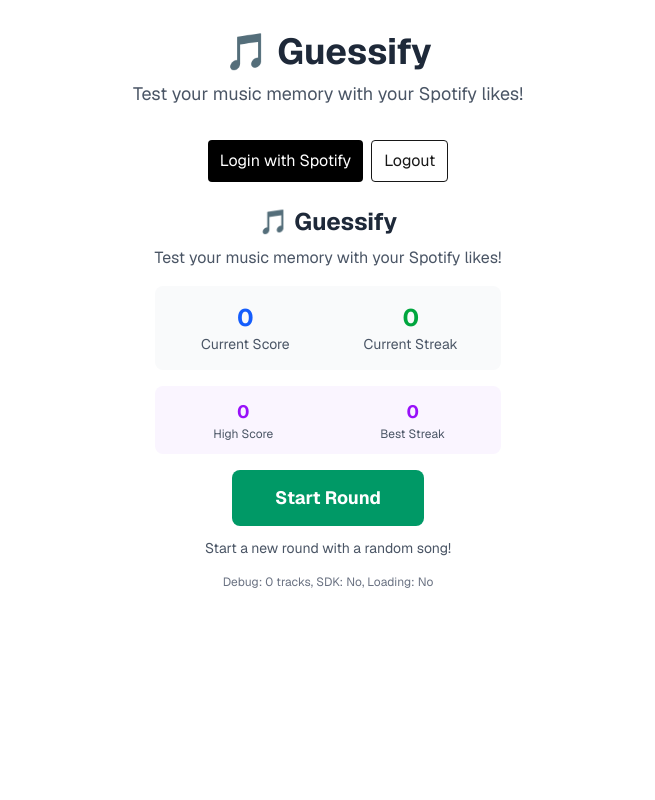
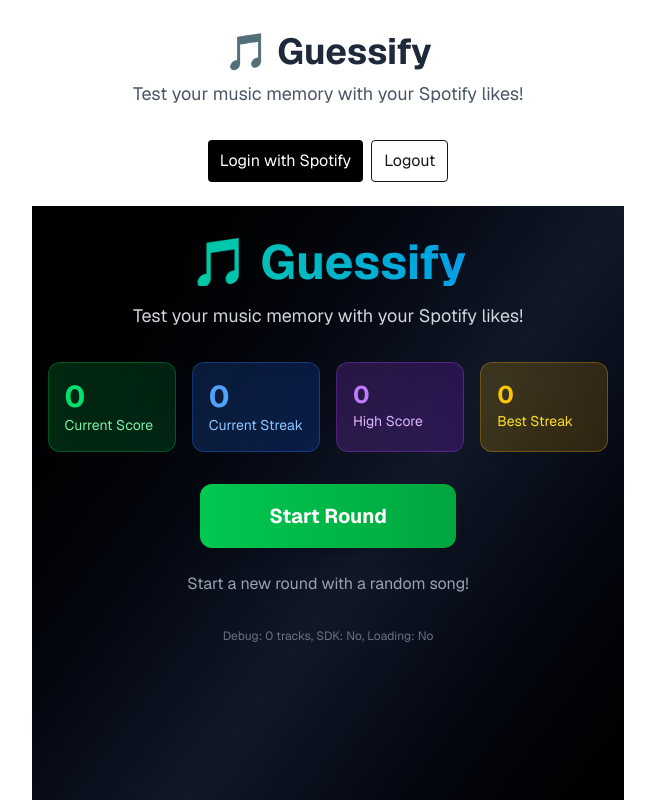
Before and after one commit to chriscasta10/guessify, a Next.js app: page / in a window 1280 px wide. Shown: the top 800 px of the page, without its empty margins (312-967 px from the left). Built offline with nearby package versions, Linux system fonts and the light colour scheme; no server answers.

Commit message:
feat: complete UI overhaul with Spotify color scheme, user profile, artist images, button animations, and modern design

```diff
--- a/src/components/PlayTestClip.tsx
+++ b/src/components/PlayTestClip.tsx
@@ -42,6 +42,11 @@
 	uri: string;
 }
 
+interface UserProfile {
+	display_name: string;
+	images: Array<{ url: string }>;
+}
+
 export function GuessifyGame() {
 	const { initPlayer, connect, play, pause, seek, isSdkAvailable, startPlaybackTimeout, clearPlaybackTimeout, onStateChange } = usePlayer();
 	const { tracks, loadAll, loading, error, loadingProgress } = useLikedTracks(50);
@@ -67,6 +72,7 @@
 			bestStreak: 0,
 		};
 	});
+	const [userProfile, setUserProfile] = useState<UserProfile | null>(null);
 	const [debugInfo, setDebugInfo] = useState<string>("");
 	const [audioDebug, setAudioDebug] = useState<string>("");
 	const [endScreenData, setEndScreenData] = useState<{
@@ -75,6 +81,7 @@
 		track: any;
 		wasCorrect: boolean;
 	} | null>(null);
+	const [buttonAnimation, setButtonAnimation] = useState<string>("");
 	const audioRef = useRef<HTMLAudioElement | null>(null);
 	const isPlayingRef = useRef(false);
 	const hasPlayedRef = useRef(false);
@@ -85,7 +92,22 @@
 	useEffect(() => {
 		console.log("PlayTestClip: useEffect triggered");
 		void initPlayer();
+		// Load user profile
+		void loadUserProfile();
 	}, [initPlayer]);
+
+	// Load user profile from Spotify
+	const loadUserProfile = useCallback(async () => {
+		try {
+			const response = await fetch('/api/me');
+			if (response.ok) {
+				const profile = await response.json();
+				setUserProfile(profile);
+			}
+		} catch (error) {
+			console.error('Failed to load user profile:', error);
+		}
+	}, []);
 
 	// Listen for player state changes to start timeout when SDK playback begins
 	useEffect(() => {
@@ -435,6 +457,7 @@
 			});
 
 			setDebugInfo(`Correct! +${pointsEarned} points for ${currentLevel.name} level.`);
+			setButtonAnimation("correct");
 
 			// End round and show end screen
 			setEndScreenData({
@@ -446,6 +469,7 @@
 			setGameState("gameOver");
 		} else {
 			// Wrong guess - end run immediately
+			setButtonAnimation("incorrect");
 			setEndScreenData({
 				finalScore: gameStats.currentScore,
 				finalStreak: gameStats.currentStreak,
@@ -479,7 +503,7 @@
 	}, []);
 
 	const startNewGame = useCallback(() => {
-		// Reset for new game
+		// Reset for new game - CRITICAL FIX: Reset current score and streak
 		setGameStats(prev => ({
 			...prev,
 			currentScore: 0,
@@ -489,6 +513,7 @@
 		setSelectedSearchResult(null);
 		setEndScreenData(null);
 		setGameState("waiting");
+		setButtonAnimation("");
 		setDebugInfo("New game started! Click 'Start Round' to begin.");
 	}, []);
 
@@ -511,46 +536,57 @@
 	};
 
 	return (
-		<div className="flex flex-col gap-4 max-w-2xl mx-auto">
+		<div className="min-h-screen bg-gradient-to-br from-black via-gray-900 to-black text-white">
+			{/* User Profile Header */}
+			{userProfile && (
+				<div className="absolute top-4 right-4 flex items-center space-x-3 bg-black/50 backdrop-blur-sm rounded-full px-4 py-2">
+					<img
+						src={userProfile.images[0]?.url || '/default-avatar.png'}
+						alt={userProfile.display_name}
+						className="w-8 h-8 rounded-full"
+					/>
+					<span className="text-sm font-medium text-white">{userProfile.display_name}</span>
+				</div>
+			)}
+
+			<div className="container mx-auto px-4 py-8 max-w-4xl">
 				{/* Game Header */}
-			<div className="text-center">
-				<h2 className="text-2xl font-bold text-gray-800 mb-2">🎵 Guessify</h2>
-				<p className="text-gray-600">Test your music memory with your Spotify likes!</p>
+				<div className="text-center mb-8">
+					<h1 className="text-5xl font-bold bg-gradient-to-r from-green-400 to-blue-500 bg-clip-text text-transparent mb-4">
+						🎵 Guessify
+					</h1>
+					<p className="text-gray-300 text-lg">Test your music memory with your Spotify likes!</p>
 				</div>
 
 				{/* Game Stats HUD */}
-			<div className="grid grid-cols-2 gap-4 bg-gray-50 p-4 rounded-lg">
-				<div className="text-center">
-					<div className="text-2xl font-bold text-blue-600">{gameStats.currentScore}</div>
-					<div className="text-sm text-gray-600">Current Score</div>
+				<div className="grid grid-cols-2 md:grid-cols-4 gap-4 mb-8">
+					<div className="bg-gradient-to-r from-green-500/20 to-green-600/20 backdrop-blur-sm p-4 rounded-xl border border-green-500/30">
+						<div className="text-3xl font-bold text-green-400">{gameStats.currentScore}</div>
+						<div className="text-sm text-green-300">Current Score</div>
 					</div>
-				<div className="text-center">
-					<div className="text-2xl font-bold text-green-600">{gameStats.currentStreak}</div>
-					<div className="text-sm text-gray-600">Current Streak</div>
+					<div className="bg-gradient-to-r from-blue-500/20 to-blue-600/20 backdrop-blur-sm p-4 rounded-xl border border-blue-500/30">
+						<div className="text-3xl font-bold text-blue-400">{gameStats.currentStreak}</div>
+						<div className="text-sm text-blue-300">Current Streak</div>
 					</div>
+					<div className="bg-gradient-to-r from-purple-500/20 to-purple-600/20 backdrop-blur-sm p-4 rounded-xl border border-purple-500/30">
+						<div className="text-2xl font-bold text-purple-400">{gameStats.highScore}</div>
+						<div className="text-sm text-purple-300">High Score</div>
 					</div>
-
-			{/* High Score Display */}
-			<div className="grid grid-cols-2 gap-4 bg-purple-50 p-3 rounded-lg">
-				<div className="text-center">
-					<div className="text-lg font-bold text-purple-600">{gameStats.highScore}</div>
-					<div className="text-xs text-gray-600">High Score</div>
-				</div>
-				<div className="text-center">
-					<div className="text-lg font-bold text-purple-600">{gameStats.bestStreak}</div>
-					<div className="text-xs text-gray-600">Best Streak</div>
+					<div className="bg-gradient-to-r from-yellow-500/20 to-yellow-600/20 backdrop-blur-sm p-4 rounded-xl border border-yellow-500/30">
+						<div className="text-2xl font-bold text-yellow-400">{gameStats.bestStreak}</div>
+						<div className="text-sm text-yellow-300">Best Streak</div>
 					</div>
 				</div>
 
 				{/* Loading Progress */}
 				{loading && (
-				<div className="bg-blue-50 p-4 rounded-lg">
-					<div className="text-center text-blue-800 mb-2">
+					<div className="bg-black/50 backdrop-blur-sm p-6 rounded-xl border border-gray-700 mb-8">
+						<div className="text-center text-gray-300 mb-4">
 							{getLoadingMessage()} {loadingProgress.loaded}/{loadingProgress.total || '?'}
 						</div>
-					<div className="w-full bg-blue-200 rounded-full h-2">
+						<div className="w-full bg-gray-700 rounded-full h-3">
 							<div
-							className="bg-blue-600 h-2 rounded-full transition-all duration-300"
+								className="bg-gradient-to-r from-green-400 to-blue-500 h-3 rounded-full transition-all duration-300"
 								style={{ width: `${loadingProgress.total ? (loadingProgress.loaded / loadingProgress.total) * 100 : 0}%` }}
 							></div>
 						</div>
@@ -559,10 +595,10 @@
 
 				{/* Game Controls */}
 				{gameState === "waiting" && (
-				<div className="text-center space-y-3">
+					<div className="text-center space-y-6">
 						{!currentRound ? (
 							<button
-							className="bg-emerald-600 hover:bg-emerald-700 text-white font-bold py-3 px-6 rounded-lg text-lg w-48 h-14"
+								className="bg-gradient-to-r from-green-500 to-green-600 hover:from-green-600 hover:to-green-700 text-white font-bold py-4 px-8 rounded-xl text-xl w-64 h-16 shadow-lg hover:shadow-green-500/25 transition-all duration-300 transform hover:scale-105"
 								onClick={startNewRound}
 								disabled={loading}
 							>
@@ -570,13 +606,13 @@
 							</button>
 						) : (
 							<button
-							className="bg-emerald-600 hover:bg-emerald-700 text-white font-bold py-3 px-6 rounded-lg text-lg w-48 h-14"
+								className="bg-gradient-to-r from-green-500 to-green-600 hover:from-green-600 hover:to-green-700 text-white font-bold py-4 px-8 rounded-xl text-xl w-64 h-16 shadow-lg hover:shadow-green-500/25 transition-all duration-300 transform hover:scale-105"
 								onClick={playCurrentLevel}
 							>
 								Play {getCurrentLevel()?.name} Level ({formatTime(getCurrentLevel()?.duration || 0)})
 							</button>
 						)}
-					<div className="text-sm text-gray-600">
+						<div className="text-gray-400">
 							{!currentRound ? "Start a new round with a random song!" : "Ready to play!"}
 						</div>
 					</div>
@@ -584,9 +620,9 @@
 
 				{/* Game State Display */}
 				{gameState === "playing" && currentRound && (
-				<div className="text-center space-y-3">
-					<div className="text-lg font-semibold text-gray-800 mb-2">🎵 Playing...</div>
-					<div className="text-sm text-gray-600">
+					<div className="text-center space-y-6">
+						<div className="text-2xl font-semibold text-white mb-4">🎵 Playing...</div>
+						<div className="text-lg text-gray-300">
 							{getCurrentLevel()?.name} Level - {formatTime(getCurrentLevel()?.duration || 0)} clip
 						</div>
 						<button
@@ -610,24 +646,24 @@
 									}
 								}
 							}}
-						className="bg-red-600 hover:bg-red-700 text-white px-4 py-2 rounded-lg font-semibold w-32 h-12"
+							className="bg-red-600 hover:bg-red-700 text-white px-6 py-3 rounded-xl font-semibold w-40 h-14 shadow-lg hover:shadow-red-500/25 transition-all duration-300"
 						>
-						🛑 Force Stop (Debug)
+							🛑 Force Stop
 						</button>
 					</div>
 				)}
 
 				{/* Guess Input */}
 				{gameState === "guessing" && currentRound && (
-				<div className="space-y-4">
+					<div className="space-y-6">
 						<div className="text-center">
-						<div className="text-lg font-semibold text-gray-800 mb-2">🎯 What song was that?</div>
-						<div className="text-sm text-gray-600">
+							<div className="text-2xl font-semibold text-white mb-4">🎯 What song was that?</div>
+							<div className="text-lg text-gray-300">
 								{getCurrentLevel()?.name} Level - {formatTime(getCurrentLevel()?.duration || 0)} clip
 							</div>
 						</div>
 
-					<div className="space-y-3">
+						<div className="space-y-4">
 							<SearchAutocomplete
 								onSelect={handleSearchSelect}
 								placeholder="Search for a song..."
@@ -635,44 +671,44 @@
 							/>
 
 							{selectedSearchResult && (
-							<div className="bg-green-50 p-3 rounded-lg border border-green-200">
-								<div className="text-sm text-green-800">
+								<div className="bg-green-500/20 backdrop-blur-sm p-4 rounded-xl border border-green-500/30">
+									<div className="text-sm text-green-300">
 										<strong>Selected:</strong> "{selectedSearchResult.name}" by {selectedSearchResult.artist}
 									</div>
 								</div>
 							)}
 
-						<div className="grid grid-cols-2 gap-2">
+							<div className="grid grid-cols-2 gap-3">
 								<button
 									onClick={submitGuess}
 									disabled={!selectedSearchResult}
-								className="bg-blue-600 hover:bg-blue-700 disabled:bg-gray-400 text-white px-4 py-2 rounded-lg font-semibold h-12 w-full"
+									className={`bg-gradient-to-r from-blue-500 to-blue-600 hover:from-blue-600 hover:to-blue-700 disabled:from-gray-600 disabled:to-gray-700 text-white px-6 py-3 rounded-xl font-semibold h-14 w-full shadow-lg hover:shadow-blue-500/25 transition-all duration-300 transform hover:scale-105 ${buttonAnimation === "correct" ? "animate-pulse bg-green-500" : ""} ${buttonAnimation === "incorrect" ? "animate-pulse bg-red-500" : ""}`}
 								>
 									Submit Guess
 								</button>
 								<button
 									onClick={playCurrentLevel}
-								className="bg-gray-600 hover:bg-gray-700 text-white px-4 py-2 rounded-lg font-semibold h-12 w-full"
+									className="bg-gradient-to-r from-gray-600 to-gray-700 hover:from-gray-700 hover:to-gray-800 text-white px-6 py-3 rounded-xl font-semibold h-14 w-full shadow-lg hover:shadow-gray-500/25 transition-all duration-300 transform hover:scale-105"
 								>
 									🔁 Replay
 								</button>
 								<button
 									onClick={nextLevel}
 									disabled={currentRound.currentLevelIndex >= GAME_LEVELS.length - 1}
-								className="bg-orange-600 hover:bg-orange-700 disabled:bg-gray-400 text-white px-4 py-2 rounded-lg font-semibold h-12 w-full"
+									className="bg-gradient-to-r from-orange-500 to-orange-600 hover:from-orange-600 hover:to-orange-700 disabled:from-gray-600 disabled:to-gray-700 text-white px-6 py-3 rounded-xl font-semibold h-14 w-full shadow-lg hover:shadow-orange-500/25 transition-all duration-300 transform hover:scale-105"
 								>
 									⏰ More Time
 								</button>
 								<button
 									onClick={giveUp}
-								className="bg-red-600 hover:bg-red-700 text-white px-4 py-2 rounded-lg font-semibold h-12 w-full"
+									className="bg-gradient-to-r from-red-500 to-red-600 hover:from-red-600 hover:to-red-700 text-white px-6 py-3 rounded-xl font-semibold h-14 w-full shadow-lg hover:shadow-red-500/25 transition-all duration-300 transform hover:scale-105"
 								>
 									🏳️ Give Up
 								</button>
 							</div>
 						</div>
 
-					<div className="text-sm text-gray-500 text-center">
+						<div className="text-center text-gray-400">
 							Attempts: {currentRound.attempts + 1} | Level: {getCurrentLevel()?.name} ({formatTime(getCurrentLevel()?.duration || 0)})
 						</div>
 					</div>
@@ -680,34 +716,52 @@
 
 				{/* End Screen */}
 				{gameState === "gameOver" && endScreenData && (
-				<div className="text-center space-y-4">
-					<div className="text-3xl font-bold text-purple-600">🏁 Round Complete!</div>
+					<div className="text-center space-y-6">
+						<div className="text-4xl font-bold text-purple-400">🏁 Round Complete!</div>
 
-					<div className="bg-gray-50 p-4 rounded-lg">
-						<div className="text-xl text-gray-800 mb-2">
+						<div className="bg-black/50 backdrop-blur-sm p-6 rounded-xl border border-gray-700">
+							<div className="text-2xl text-white mb-4">
 								{endScreenData.wasCorrect ? "🎉 Correct!" : "❌ Game Over"}
 							</div>
-						<div className="text-lg text-gray-700 mb-2">
-							"{endScreenData.track.name}" by {endScreenData.track.artist}
+
+							{/* Artist Image and Track Info */}
+							<div className="flex items-center justify-center space-x-4 mb-4">
+								{endScreenData.track.album?.images?.[0]?.url && (
+									<img
+										src={endScreenData.track.album.images[0].url}
+										alt="Album Art"
+										className="w-16 h-16 rounded-lg shadow-lg"
+									/>
+								)}
+								<div className="text-left">
+									<div className="text-lg font-semibold text-white">
+										"{endScreenData.track.name}"
 									</div>
-						<div className="text-sm text-gray-600">
-							Final Score: {endScreenData.finalScore} | Final Streak: {endScreenData.finalStreak}
+									<div className="text-gray-300">
+										by {endScreenData.track.artist}
+									</div>
 								</div>
 							</div>
 
-					<div className="flex gap-2 justify-center">
+							<div className="text-gray-300">
+								Final Score: <span className="text-white font-semibold">{endScreenData.finalScore}</span> |
+								Final Streak: <span className="text-white font-semibold">{endScreenData.finalStreak}</span>
+							</div>
+						</div>
+
+						<div className="flex gap-4 justify-center">
 							{/* CRITICAL FIX: Only show New Game for incorrect guesses, Next Round for correct */}
 							{!endScreenData.wasCorrect && (
 								<button
 									onClick={startNewGame}
-								className="bg-green-600 hover:bg-green-700 text-white px-6 py-2 rounded-lg font-semibold w-32"
+									className="bg-gradient-to-r from-green-500 to-green-600 hover:from-green-600 hover:to-green-700 text-white px-8 py-3 rounded-xl font-semibold w-40 h-14 shadow-lg hover:shadow-green-500/25 transition-all duration-300 transform hover:scale-105"
 								>
 									New Game
 								</button>
 							)}
 							<button
 								onClick={startNewRound}
-							className="bg-blue-600 hover:bg-blue-700 text-white px-6 py-2 rounded-lg font-semibold w-32"
+								className="bg-gradient-to-r from-blue-500 to-blue-600 hover:from-blue-600 hover:to-blue-700 text-white px-8 py-3 rounded-xl font-semibold w-40 h-14 shadow-lg hover:shadow-blue-500/25 transition-all duration-300 transform hover:scale-105"
 							>
 								{endScreenData.wasCorrect ? "Next Round" : "Try Again"}
 							</button>
@@ -717,21 +771,22 @@
 
 				{/* Debug Info - Only show non-spoiler info */}
 				{debugInfo && (
-				<div className="text-sm text-gray-600 bg-gray-100 p-3 rounded-lg">
+					<div className="text-sm text-gray-400 bg-black/30 backdrop-blur-sm p-4 rounded-xl border border-gray-700 mt-8">
 						{debugInfo}
 					</div>
 				)}
 
 				{audioDebug && (
-				<div className="text-sm text-blue-600 bg-blue-100 p-3 rounded-lg">
+					<div className="text-sm text-blue-400 bg-blue-500/10 backdrop-blur-sm p-4 rounded-xl border border-blue-500/30 mt-4">
 						Audio Debug: {audioDebug}
 					</div>
 				)}
 
-			<div className="text-xs text-gray-500 text-center">
+				<div className="text-xs text-gray-500 text-center mt-8">
 					Debug: {tracks.length} tracks, SDK: {isSdkAvailable ? 'Yes' : 'No'}, Loading: {loading ? 'Yes' : 'No'}
 					{error && `, Error: ${error}`}
 				</div>
 			</div>
+		</div>
 	);
 }
```
Lines whose indentation alone changed are shown as unchanged.
